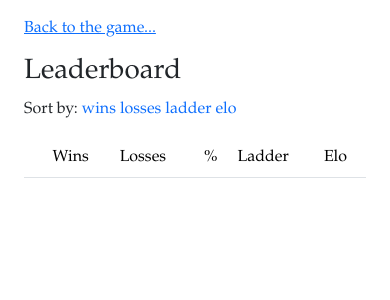
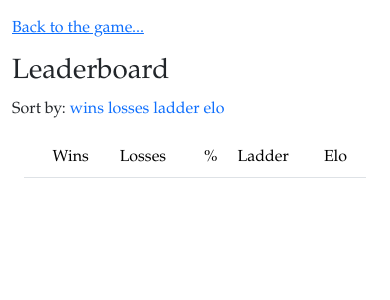
Before and after one commit to jftsang/hymnsmash, a Flask app: page /leaderboard in a window 390 px wide. Shown: the top 300 px of the page. Run offline with Flask 3, Linux system fonts and the light colour scheme.

Commit message:
Even better mobile layout (actually tested)

```diff
--- a/static/styles.css
+++ b/static/styles.css
@@ -5,19 +5,6 @@ body {
 
 div.competitor {
     text-align: center;
-}
-
-div.sidebar-div {
-    height: 100%;
-    align-items: center;
-    max-width: 500px;
-}
-
-div.leaderboard-div {
-    position: absolute;
-    padding: 2em;
-    max-height: 50%;
-    overflow-y: scroll;
 }
 
 div.skip-btn {
--- a/templates/base.html
+++ b/templates/base.html
@@ -22,22 +22,22 @@
 
     <ul>
         {% for message in messages %}
-            <li>{{ message }}</li>
+            <li style="display: inline">{{ message }}</li>
         {% endfor %}
     </ul>
 {% endwith %}
 <div class="container">
     <div class="flex">
         <main>
-            <div id="mainDiv" class="container col">
+            <div id="mainDiv" class="col">
                 {% block content %}
                 {% endblock %}
             </div>
+            <div class="col">
+                {% block sidebar %}
+                {% endblock %}
+            </div>
         </main>
-        <div id="sidebarDiv" class="sidebar-div container col">
-            {% block sidebar %}
-            {% endblock %}
-        </div>
     </div>
 </div>
 
--- a/templates/index.html
+++ b/templates/index.html
@@ -5,12 +5,11 @@
 {% endblock %}
 
 {% block sidebar %}
-    <h2 class="text-center">Leaderboard</h2>
     <p class="text-center">
         <a class="link text-decoration-none"
            href="{{ url_for('leaderboard_view') }}">Full leaderboard</a>
     </p>
-    <div class="leaderboard-div overflow-auto">
+    <div class="leaderboard-div mb-2">
         {% include 'leaderboardTable.html' %}
     </div>
 {% endblock %}
--- a/templates/leaderboard.html
+++ b/templates/leaderboard.html
@@ -1,7 +1,8 @@
 {% extends 'base.html' %}
 
 {% block content %}
-    <p><a id="backToGameLink" class="link" href="{{ url_for('index_view') }}">Back
+    <p><a id="backToGameLink" class="link"
+          href="{{ url_for('index_view') }}">Back
         to the
         game...</a></p>
 
@@ -18,7 +19,9 @@
            href="{{ url_for('leaderboard_view') }}?sortBy=elo">elo</a>
     </p>
 
-    {% include 'leaderboardTable.html' %}
+    <div class="container">
+        {% include 'leaderboardTable.html' %}
+    </div>
 {% endblock %}
 
 {% block sidebar %}
--- a/templates/leaderboardTable.html
+++ b/templates/leaderboardTable.html
@@ -1,6 +1,5 @@
 <table id="leaderboard" class="table">
     <thead>
-
     <tr>
         <td></td>
         <td>Wins</td>
```
